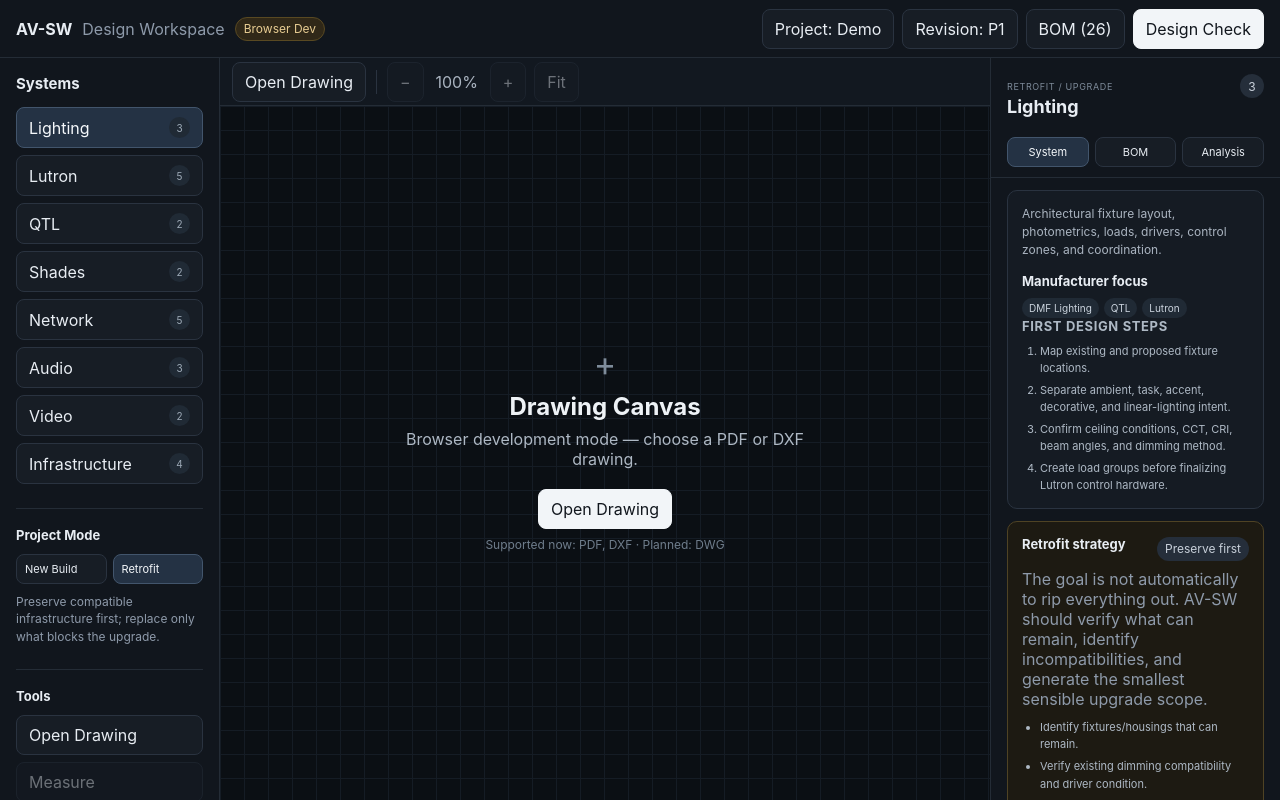
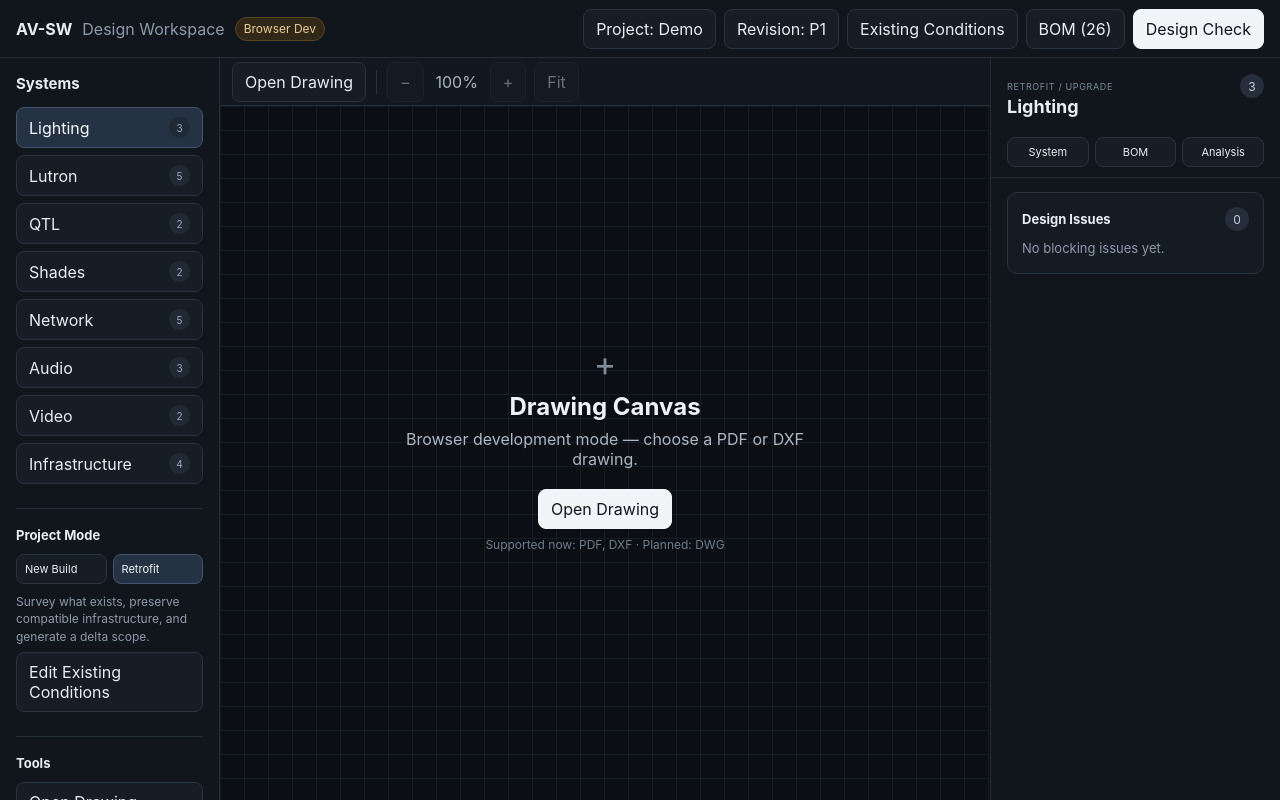
Before and after one commit to CucaChann/AV-SW, a React (Vite) app: page / in a window 1280 px wide. Both pictures are taken after a click on the button "Retrofit". Built offline with nearby package versions, Linux system fonts and the light colour scheme.

Commit message:
feat: persist retrofit survey and apply delta BOM logic

```diff
--- a/src/App.tsx
+++ b/src/App.tsx
@@ -7,16 +7,35 @@ import type {
   DraftRecommendation,
 } from "./lib/dxf";
 import {
+  applyRetrofitSurvey,
+  DEFAULT_RETROFIT_SURVEY,
   generatePreliminaryBom,
   SYSTEMS,
   type InspectorView,
   type ProjectMode,
+  type RetrofitSurvey,
   type SystemName,
 } from "./lib/design";
 import {
   initializePersistence,
   type PersistenceStatus,
 } from "./lib/persistence";
+
+const SURVEY_STORAGE_KEY = "avsw-retrofit-survey";
+
+function loadSurvey(): RetrofitSurvey {
+  try {
+    const stored = localStorage.getItem(SURVEY_STORAGE_KEY);
+    if (!stored) return DEFAULT_RETROFIT_SURVEY;
+
+    return {
+      ...DEFAULT_RETROFIT_SURVEY,
+      ...(JSON.parse(stored) as Partial<RetrofitSurvey>),
+    };
+  } catch {
+    return DEFAULT_RETROFIT_SURVEY;
+  }
+}
 
 export default function App() {
   const desktop = isTauri();
@@ -31,6 +50,8 @@ export default function App() {
     useState<ProjectMode>("new-build");
   const [inspectorView, setInspectorView] =
     useState<InspectorView>("system");
+  const [retrofitSurvey, setRetrofitSurvey] =
+    useState<RetrofitSurvey>(loadSurvey);
 
   useEffect(() => {
     void initializePersistence()
@@ -44,14 +65,34 @@ export default function App() {
       });
   }, []);
 
-  const bom = useMemo(
+  useEffect(() => {
+    localStorage.setItem(
+      SURVEY_STORAGE_KEY,
+      JSON.stringify(retrofitSurvey),
+    );
+  }, [retrofitSurvey]);
+
+  const baseBom = useMemo(
     () => generatePreliminaryBom(analysis, draft, projectMode),
     [analysis, draft, projectMode],
+  );
+
+  const bom = useMemo(
+    () =>
+      projectMode === "retrofit"
+        ? applyRetrofitSurvey(baseBom, retrofitSurvey)
+        : baseBom,
+    [baseBom, projectMode, retrofitSurvey],
   );
 
   function chooseSystem(system: SystemName) {
     setActiveSystem(system);
     setInspectorView("system");
+  }
+
+  function setMode(mode: ProjectMode) {
+    setProjectMode(mode);
+    setInspectorView(mode === "retrofit" ? "survey" : "system");
   }
 
   return (
@@ -68,6 +109,11 @@ export default function App() {
         <div className="top-actions">
           <button>Project: Demo</button>
           <button>Revision: P1</button>
+          {projectMode === "retrofit" && (
+            <button onClick={() => setInspectorView("survey")}>
+              Existing Conditions
+            </button>
+          )}
           <button onClick={() => setInspectorView("bom")}>
             BOM ({bom.length})
           </button>
@@ -99,22 +145,31 @@ export default function App() {
             <div className="mode-toggle">
               <button
                 className={projectMode === "new-build" ? "active" : ""}
-                onClick={() => setProjectMode("new-build")}
+                onClick={() => setMode("new-build")}
               >
                 New Build
               </button>
               <button
                 className={projectMode === "retrofit" ? "active" : ""}
-                onClick={() => setProjectMode("retrofit")}
+                onClick={() => setMode("retrofit")}
               >
                 Retrofit
               </button>
             </div>
             <p className="sidebar-note">
               {projectMode === "retrofit"
-                ? "Preserve compatible infrastructure first; replace only what blocks the upgrade."
+                ? "Survey what exists, preserve compatible infrastructure, and generate a delta scope."
                 : "Assume new system design until existing conditions are explicitly marked for reuse."}
             </p>
+
+            {projectMode === "retrofit" && (
+              <button
+                className="survey-shortcut"
+                onClick={() => setInspectorView("survey")}
+              >
+                Edit Existing Conditions
+              </button>
+            )}
           </div>
 
           <div className="sidebar-section">
@@ -152,6 +207,8 @@ export default function App() {
           analysis={analysis}
           draft={draft}
           bom={bom}
+          survey={retrofitSurvey}
+          onSurveyChange={setRetrofitSurvey}
           view={inspectorView}
           onViewChange={setInspectorView}
         />
```
